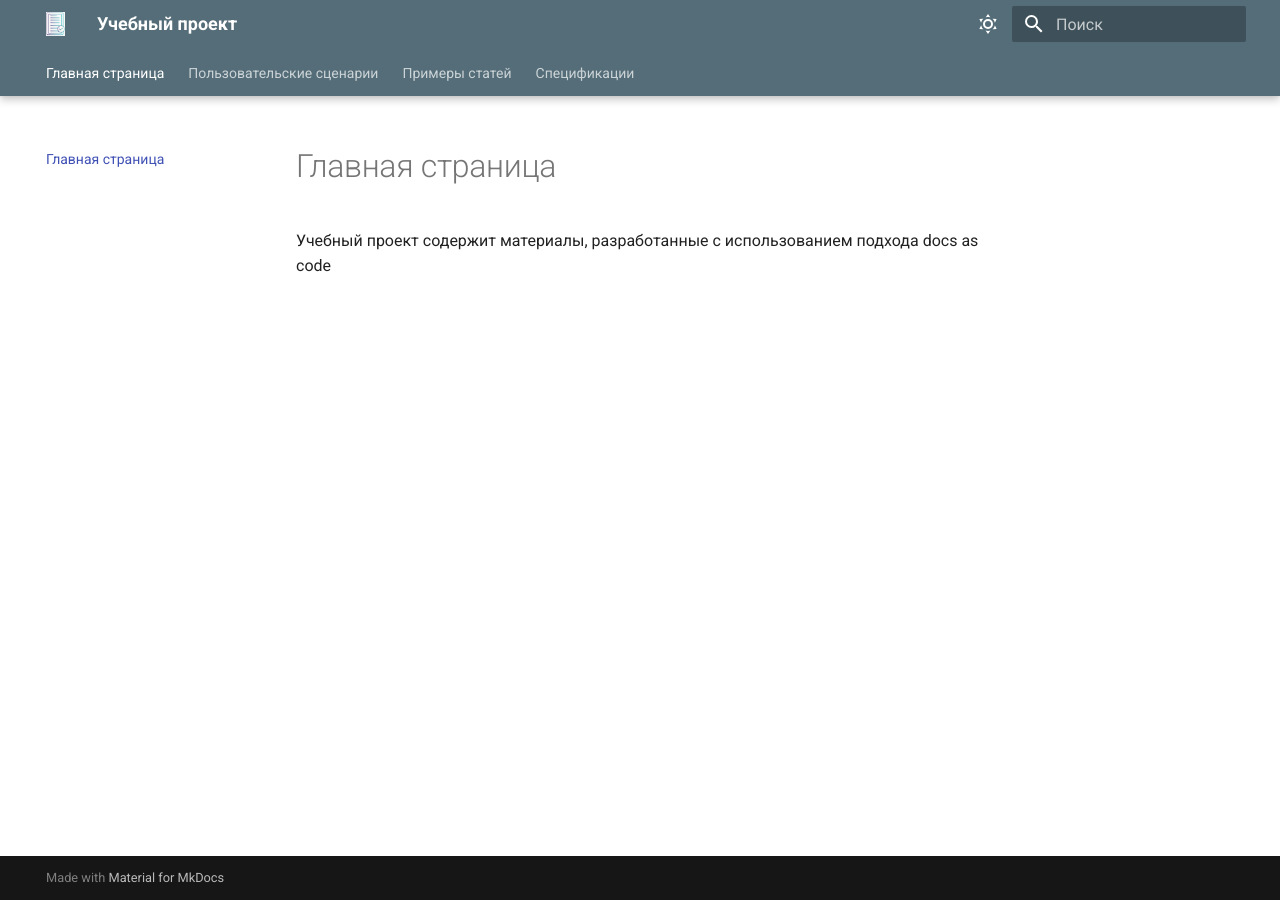
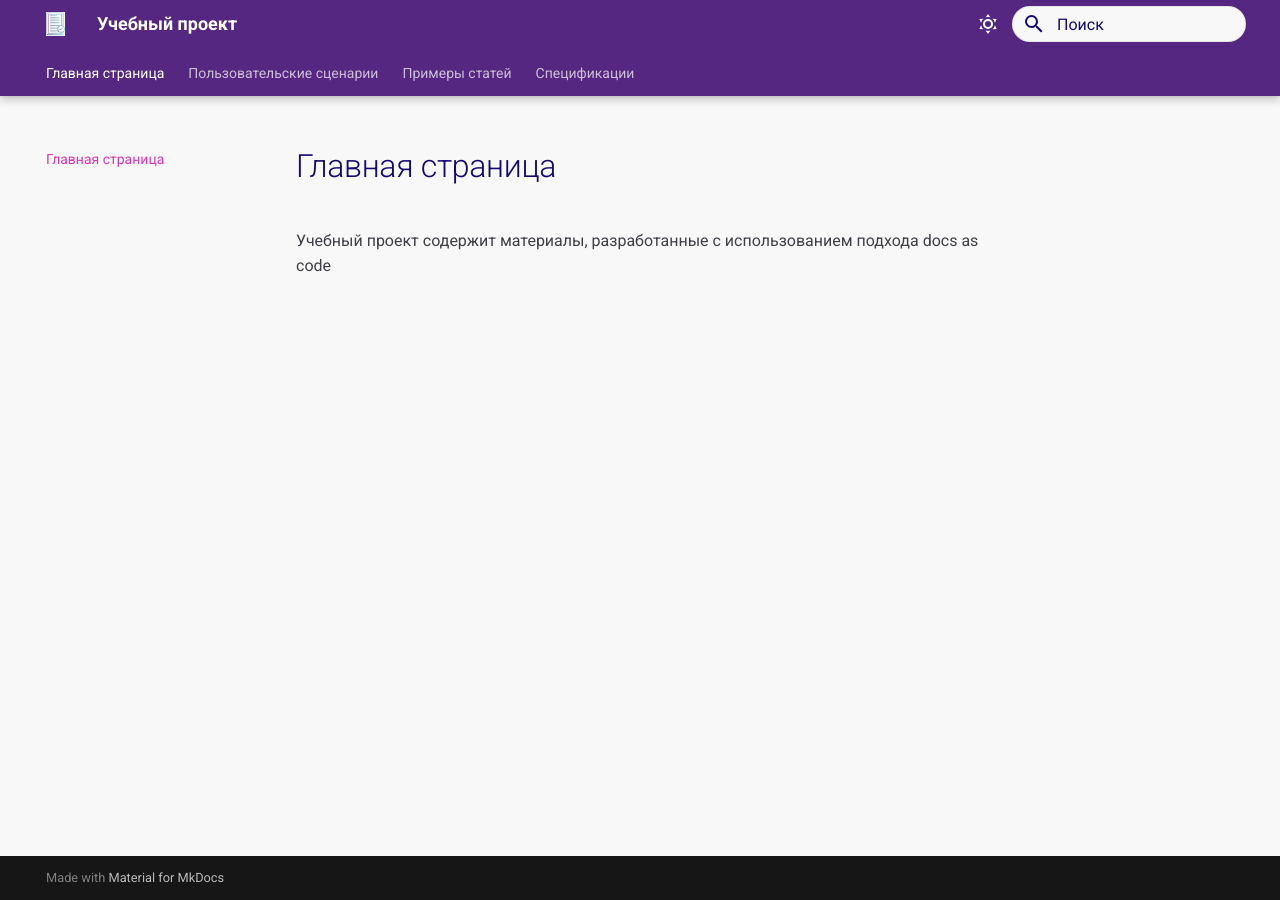
Before and after one commit to Shvarikova-Elena/-docs-as-code, an MkDocs documentation site: the page built from docs/index.md, in a window 1280 px wide. Built offline with MkDocs 1.6.1 and Material for MkDocs 9.7.7, drawn with Linux system fonts in a browser that asks for light colours.

Commit message:
настройка стилей

```diff
--- /dev/null
+++ b/docs/stylesheets/extra.css
@@ -0,0 +1,58 @@
+[data-md-color-scheme="default"] {
+  --md-primary-fg-color: #562780; /*Основной цвет*/
+  --md-accent-fg-color: #A59D00; /*Акцентный цвет*/
+  --md-typeset-a-color: #DD37B4; /*Цвет ссылок*/
+  --md-default-bg-color: #f8f8f8; /*Фоновый цвет*/
+  --md-default-fg-color: #403f47; /*Основной цвет текста (абзацы, списки, подзаголовки, nav и toc)*/
+  --md-code-bg-color: #ffffff; /*Цвет фона блока кода*/
+  --md-code-fg-color: #27262e; /*Цвет текста в блоке кода*/
+  --md-default-fg-color--light: #150873; /*Цвет h1 и заголовков блоков toc и nav*/
+}
+
+[data-md-color-scheme="slate"] {
+  --md-primary-fg-color: #562780; /*Основной цвет*/
+  --md-accent-fg-color: #A59D00; /*Акцентный цвет*/
+  --md-typeset-a-color: #DD37B4; /*Цвет ссылок*/
+  --md-default-bg-color: #181818; /*Фоновый цвет*/
+  --md-default-fg-color: #e8e4fd; /*Основной цвет текста (абзацы, списки, подзаголовки, nav и toc)*/
+  --md-code-bg-color: #ffffff; /*Цвет фона блока кода*/
+  --md-code-fg-color: #27262e; /*Цвет текста в блоке кода*/
+  --md-default-fg-color--light: #c5beff; /*Цвет h1 и заголовков блоков toc и nav*/
+}
+
+/* Контейнеры поиска */
+.md-search__form,
+.md-search__inner,
+.md-search__input-container {
+  border-radius: 2rem !important;
+  background-color: transparent !important;
+}
+
+/* Поле ввода */
+.md-search__input {
+  border-radius: 2rem !important;
+  background-color: var(--md-default-bg-color) !important;
+  border: 1px solid var(--md-default-fg-color--lightest) !important;
+  transition: border-color 0.2s, box-shadow 0.2s !important;
+}
+
+/* Состояние фокуса */
+.md-search__input:focus {
+  border-color: var(--md-accent-fg-color) !important;
+  box-shadow: 0 0 0 2px var(--md-accent-fg-color--transparent) !important;
+}
+
+/* Placeholder */
+.md-search__input::placeholder {
+  color: var(--md-default-fg-color--light) !important;
+}
+
+/* Цвет иконки лупы в светлой теме */
+[data-md-color-scheme="default"] .md-search__icon[for="__search"] {
+  color: var(--md-default-fg-color--light) !important;
+}
+
+/* Цвет иконки крестика (очистки поиска) в светлой теме */
+[data-md-color-scheme="default"] .md-search__icon[for="__search"] svg {
+  fill: currentColor;
+}
--- a/mkdocs.yml
+++ b/mkdocs.yml
@@ -86,3 +86,6 @@ plugins:
   - swagger-ui-tag
   - plantuml:
       puml_url: https://www.plantuml.com/plantuml/
+
+extra_css:
+  - stylesheets/extra.css
```
